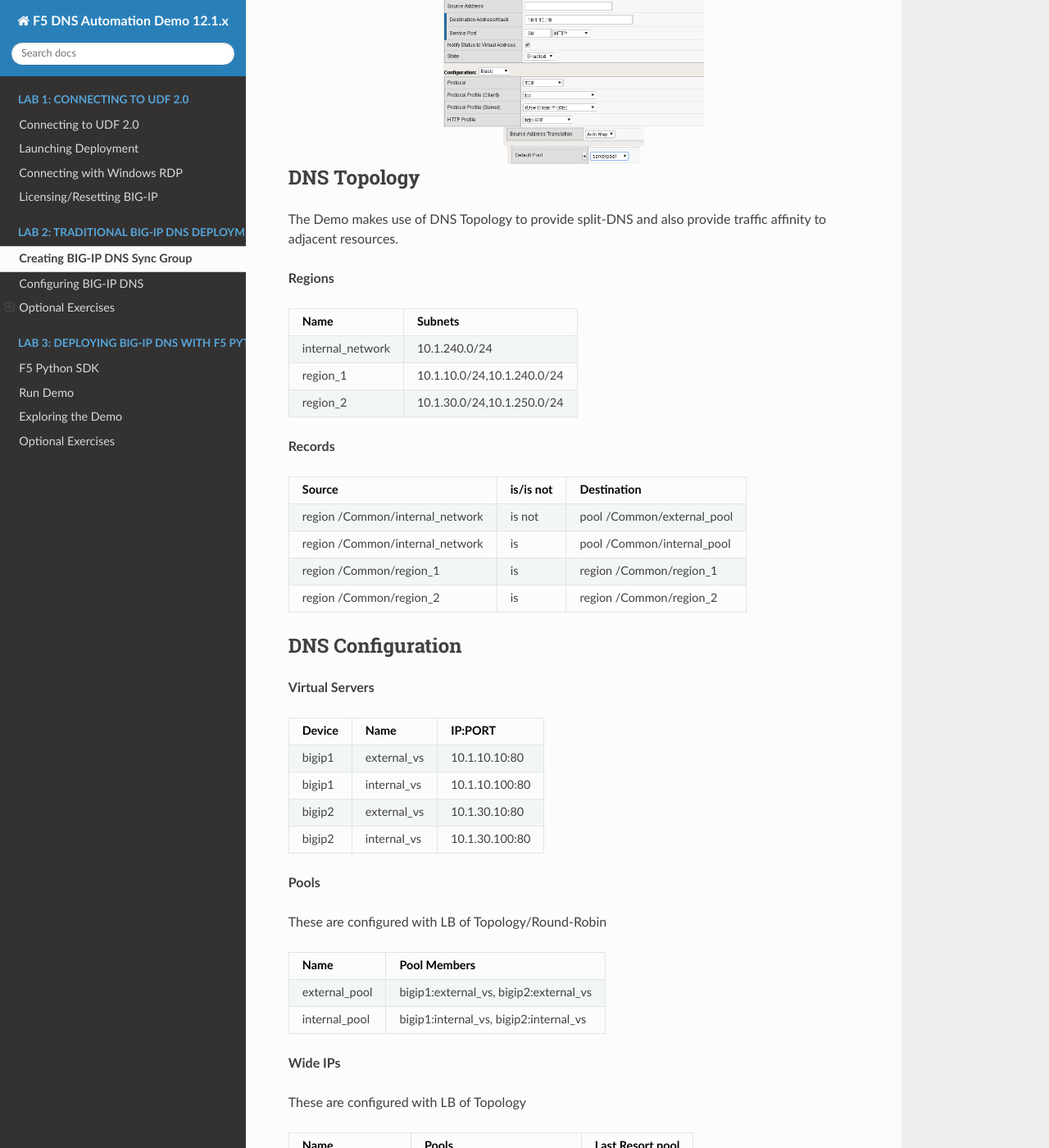
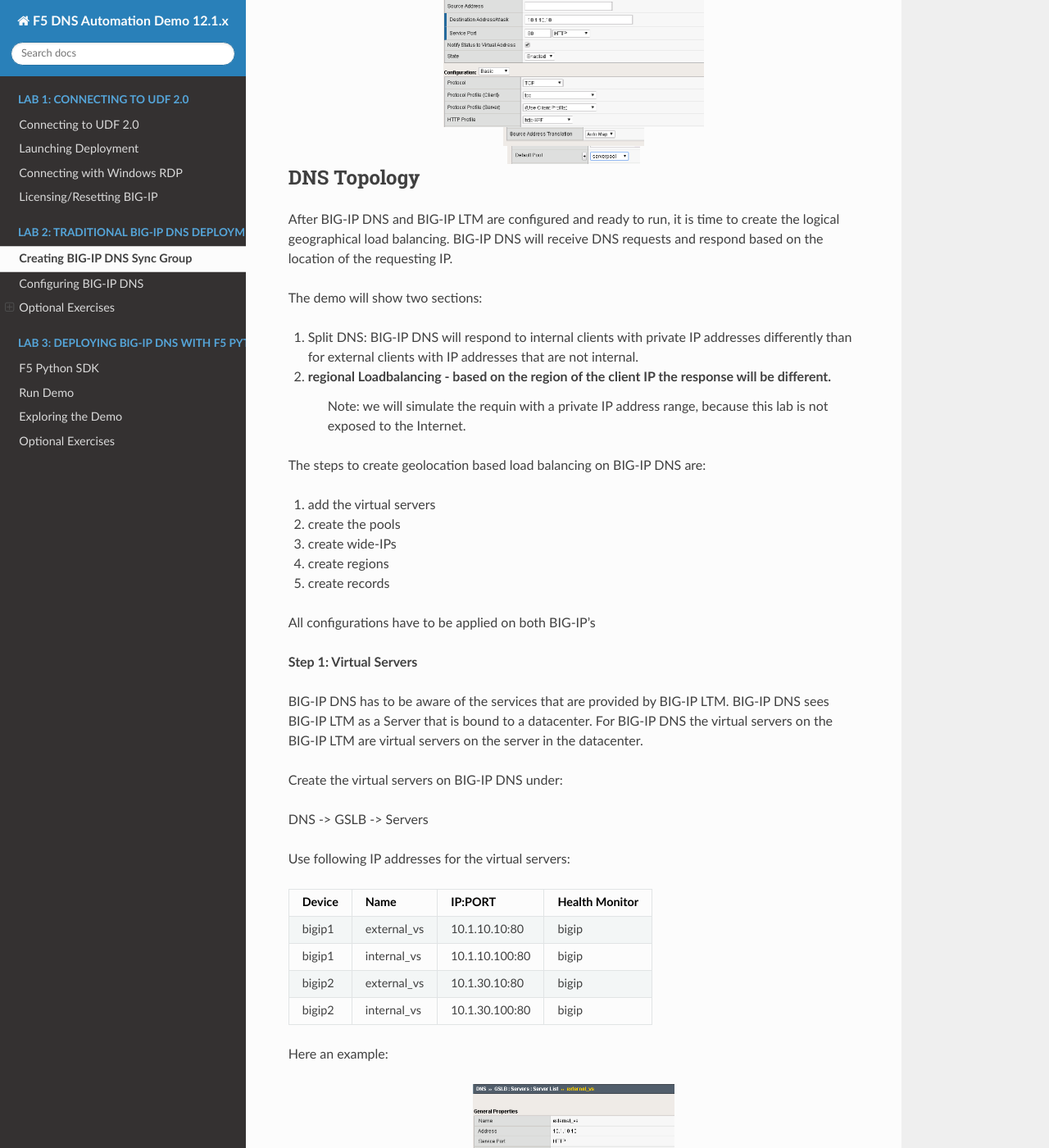
Before and after one commit to f5devcentral/f5-dns-automation-demo-12-1-x, a Sphinx documentation site: the page built from docs/lab2/sync-group.rst, in a window 1280 px wide and 1400 px high, scrolled down 8471 px. Shown: the whole window at 82% size. Built offline with Sphinx 7.4.7 and the Read the Docs theme 2.0.0, drawn with Linux system fonts in a browser that asks for light colours; pages that are not in the unit, such as notebooks, are missing from menus; some of the changed text lies outside the part shown.

Commit message:
added DNS configuration

```diff
--- a/docs/lab2/sync-group.rst
+++ b/docs/lab2/sync-group.rst
@@ -286,9 +286,110 @@
 DNS Topology
 ------------
 
-The Demo makes use of DNS Topology to provide split-DNS and also provide traffic affinity to adjacent resources.
+After BIG-IP DNS and BIG-IP LTM are configured and ready to run, it is time to create the logical geographical load balancing.
+BIG-IP DNS will receive DNS requests and respond based on the location of the requesting IP.
 
-**Regions**
+The demo will show two sections:
+
+1. Split DNS: BIG-IP DNS will respond to internal clients with private IP addresses differently than for external clients with IP addresses that are not internal.
+2. regional Loadbalancing - based on the region of the client IP the response will be different.
+	Note: we will simulate the requin with a private IP address range, because this lab is not exposed to the Internet.
+
+The steps to create geolocation based load balancing on BIG-IP DNS are:
+
+1. add the virtual servers
+2. create the pools
+3. create wide-IPs
+4. create regions
+5. create records
+
+All configurations have to be applied on both BIG-IP's
+
+**Step 1: Virtual Servers**
+
+BIG-IP DNS has to be aware of the services that are provided by BIG-IP LTM.
+BIG-IP DNS sees BIG-IP LTM as a Server that is bound to a datacenter.
+For BIG-IP DNS the virtual servers on the BIG-IP LTM are virtual servers on the server in the datacenter.
+
+Create the virtual servers on BIG-IP DNS under:
+
+DNS -> GSLB -> Servers
+
+Use following IP addresses for the virtual servers:
+
+====== =========== ===============  ==============
+Device Name        IP:PORT			Health Monitor
+====== =========== ===============  ==============
+bigip1 external_vs 10.1.10.10:80		bigip
+bigip1 internal_vs 10.1.10.100:80 		bigip
+bigip2 external_vs 10.1.30.10:80		bigip
+bigip2 internal_vs 10.1.30.100:80		bigip
+====== =========== ===============  ==============
+
+Here an example:
+
+.. image:: bigip_dns_vs_config.png
+   :scale: 50%
+   :align: center
+
+
+**Step 2: Pools**
+
+The next step is to configure the pool.
+under: DNS -> GSLB -> Pools
+
+Configure two pools (internal_pool and external_pool) with following load balancing methods:
+* Preferred: Topology
+* Alternate: Round-Robin
+* Fallback: none
+
+use following settings:
+
+=============  ====   =======================================
+Name           Type		Pool Members
+=============  ====   =======================================
+external_pool	 A	   bigip1:external_vs, bigip2:external_vs
+internal_pool	 A	   bigip1:internal_vs, bigip2:internal_vs
+=============  ====   =======================================
+
+
+Here an example:
+
+.. image:: DNS_pool_creation_pt1.png
+   :scale: 50%
+   :align: center
+
+.. image:: DNS_pool_creation_pt2.png
+   :scale: 50%
+   :align: center
+
+
+**Step 3: Wide IPs**
+
+The next step is to configure the Wide IP.
+under: DNS -> GSLB -> Wide IPs
+
+use following settings and Topology as load balancing method
+
+===================== ==== ================================== ================
+Name                  Type	Pools                              Last Resort pool
+===================== ==== ================================== ================
+www.f5demo.com         A    external_pool, internal_pool       external_pool
+===================== ==== ================================== ================
+
+Here an example:
+
+.. image:: DNS_wide_IP.png
+   :scale: 50%
+   :align: center
+
+
+**Step 4: Regions**
+
+The next step is to define regions that will be used by topology records.
+under DNS -> GSLB -> Topology -> Regions
+
+Use following IP addresses:
 
 ================ ==========================
 Name             Subnets
@@ -298,7 +399,20 @@
 region_2         10.1.30.0/24,10.1.250.0/24
 ================ ==========================
 
-**Records**
+Here an example:
+
+.. image:: regions_internal_subnet.png
+   :scale: 50%
+   :align: center
+
+
+**Step 5: Records**
+
+The last step is to define the topology records, that BIG-IP DNS will use for load balancing decisions
+under DNS -> GSLB -> Topology -> Records
+
+
+use following settings
 
 =============================== =========  =============================
 Source                          is/is not  Destination
@@ -311,35 +425,3 @@
 
 DNS Configuration
 -----------------
-
-**Virtual Servers**
-
-====== =========== ===============
-Device Name        IP:PORT
-====== =========== ===============
-bigip1 external_vs 10.1.10.10:80
-bigip1 internal_vs 10.1.10.100:80
-bigip2 external_vs 10.1.30.10:80
-bigip2 internal_vs 10.1.30.100:80
-====== =========== ===============
-
-**Pools**
-
-These are configured with LB of Topology/Round-Robin
-
-============= =======================================
-Name          Pool Members
-============= =======================================
-external_pool bigip1:external_vs, bigip2:external_vs
-internal_pool bigip1:internal_vs, bigip2:internal_vs
-============= =======================================
-
-**Wide IPs**
-
-These are configured with LB of Topology
-
-===================== ================================== ================
-Name                  Pools                              Last Resort pool
-===================== ================================== ================
-www.f5demo.com        external_pool, internal_pool       external_pool
-===================== ================================== ================
```
Also changed, not shown: docs/lab2/DNS_pool_creation_pt1.png (added), docs/lab2/DNS_pool_creation_pt2.png (added), docs/lab2/DNS_wide_IP.png (added), docs/lab2/bigip_dns_vs_config.png (added), docs/lab2/regions_internal_subnet.png (added).
